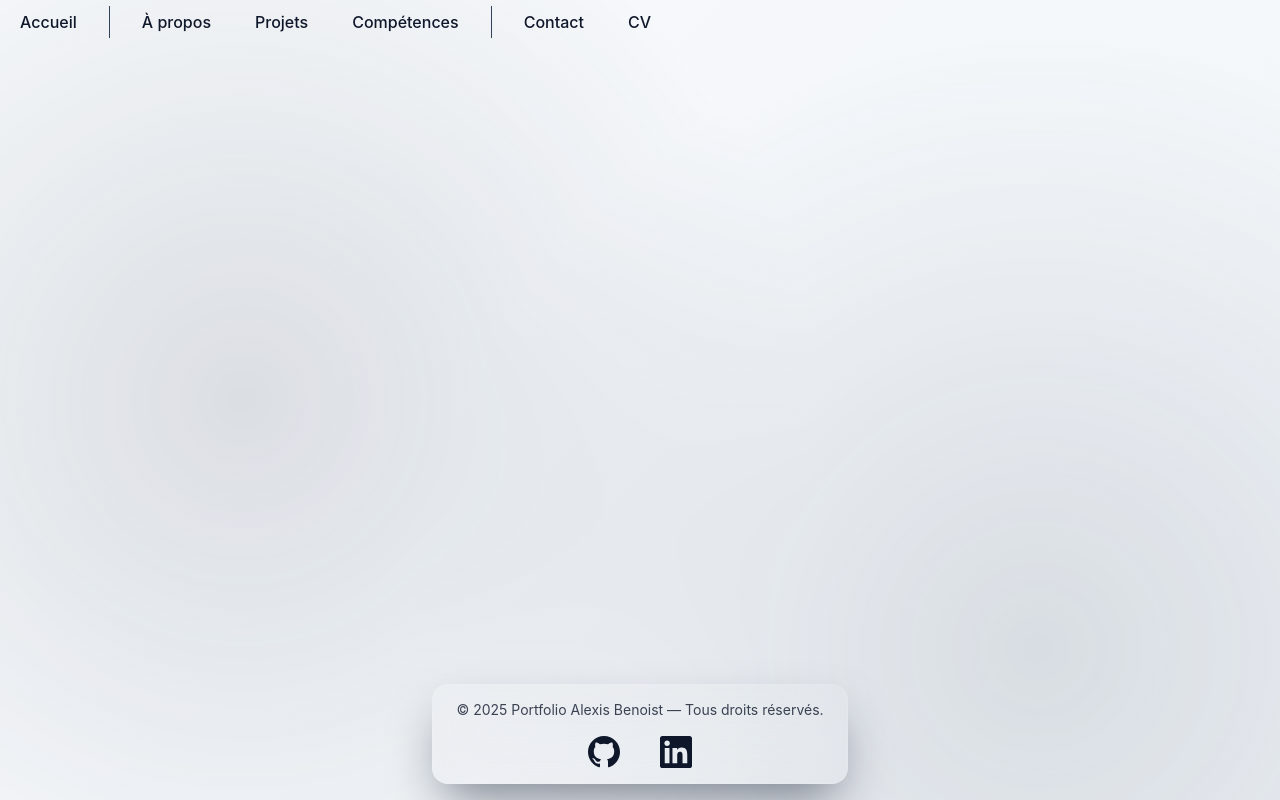
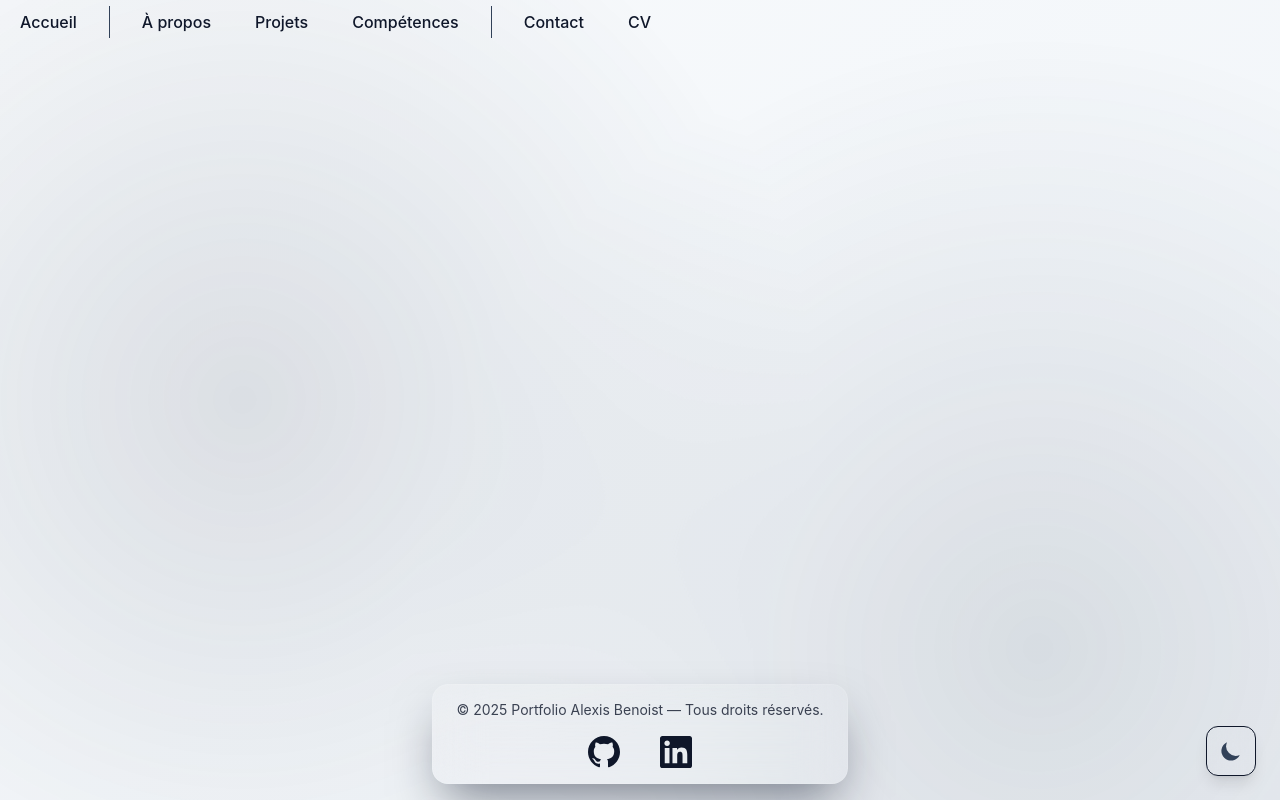
Before and after one commit to AlexisBenoistG/portfolio-Alexis-Benoist, a React (Vite) app: page / in a window 1280 px wide. Built offline with nearby package versions, Linux system fonts and the light colour scheme.

Commit message:
feat: theme feature

```diff
--- a/src/main.jsx
+++ b/src/main.jsx
@@ -1,10 +1,73 @@
-import React from 'react';
-import ReactDOM from 'react-dom/client';
-import App from './App.jsx';
-import './styles/globals.css';
+import React, { useEffect, useState } from "react";
+import ReactDOM from "react-dom/client";
+import App from "./App.jsx";
+import "./styles/globals.css";
 
-ReactDOM.createRoot(document.getElementById('root')).render(
+function ThemeProvider({ children }) {
+  const [theme, setTheme] = useState(() => {
+    const saved = localStorage.getItem("theme");
+    return (
+      saved ||
+      (window.matchMedia("(prefers-color-scheme: dark)").matches
+        ? "dark"
+        : "light")
+    );
+  });
+
+  useEffect(() => {
+    // Appliquer le thème
+    document.documentElement.classList.remove("light", "dark");
+    document.documentElement.classList.add(theme);
+    localStorage.setItem("theme", theme);
+  }, [theme]);
+
+  const toggleTheme = () => {
+    setTheme((prev) => (prev === "dark" ? "light" : "dark"));
+  };
+
+  return (
+    <>
+      {children}
+      {/* Bouton de changement de thème */}
+      <button
+        onClick={toggleTheme}
+        className="fixed bottom-6 right-6 z-50 p-3 rounded-xl bg-stone/100 backdrop-blur-xl
+                   border border-stone/10 hover:bg-stone/50 transition-all duration-300
+                   shadow-lg hover:shadow-xl group cursor-pointer"
+        aria-label="Changer le thème"
+      >
+        <div className="relative w-6 h-6">
+          {theme === "dark" ? (
+            <svg
+              className="w-6 h-6 text-yellow-300"
+              fill="currentColor"
+              viewBox="0 0 20 20"
+            >
+              <path
+                fillRule="evenodd"
+                d="M10 2a1 1 0 011 1v1a1 1 0 11-2 0V3a1 1 0 011-1zm4 8a4 4 0 11-8 0 4 4 0 018 0zm-.464 4.95l.707.707a1 1 0 001.414-1.414l-.707-.707a1 1 0 00-1.414 1.414zm2.12-10.607a1 1 0 010 1.414l-.706.707a1 1 0 11-1.414-1.414l.707-.707a1 1 0 011.414 0zM17 11a1 1 0 100-2h-1a1 1 0 100 2h1zm-7 4a1 1 0 011 1v1a1 1 0 11-2 0v-1a1 1 0 011-1zM5.05 6.464A1 1 0 106.465 5.05l-.708-.707a1 1 0 00-1.414 1.414l.707.707zm1.414 8.486l-.707.707a1 1 0 01-1.414-1.414l.707-.707a1 1 0 011.414 1.414zM4 11a1 1 0 100-2H3a1 1 0 000 2h1z"
+                clipRule="evenodd"
+              />
+            </svg>
+          ) : (
+            <svg
+              className="w-6 h-6 text-slate-700"
+              fill="currentColor"
+              viewBox="0 0 20 20"
+            >
+              <path d="M17.293 13.293A8 8 0 016.707 2.707a8.001 8.001 0 1010.586 10.586z" />
+            </svg>
+          )}
+        </div>
+      </button>
+    </>
+  );
+}
+
+ReactDOM.createRoot(document.getElementById("root")).render(
   <React.StrictMode>
-        <App />
-  </React.StrictMode>,
-)
+    <ThemeProvider>
+      <App />
+    </ThemeProvider>
+  </React.StrictMode>
+);
```
